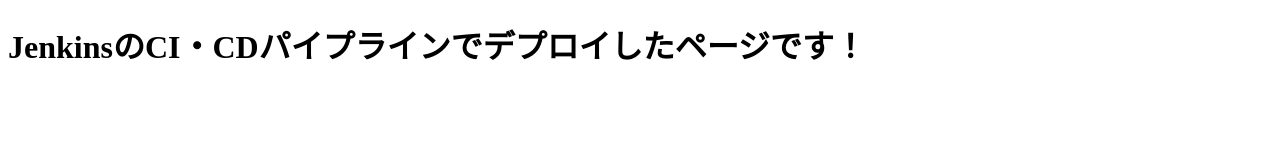
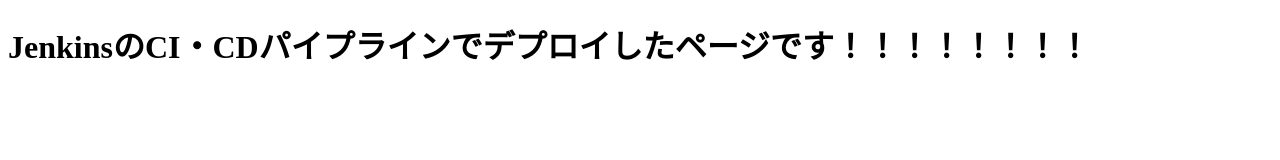
Before and after one commit to yuichi1104ou/JenkinsPipeline, a plain HTML site: page index.html in a window 1280 px wide. Drawn offline with Linux system fonts and the light colour scheme.

Commit message:
Update index.html

```diff
--- a/index.html
+++ b/index.html
@@ -4,6 +4,6 @@
 <meta charset="UTF-8">
 </head>
 <body>
-<h1>JenkinsのCI・CDパイプラインでデプロイしたページです！</h1>
+<h1>JenkinsのCI・CDパイプラインでデプロイしたページです！！！！！！！！</h1>
 </body>
 </html>
```
